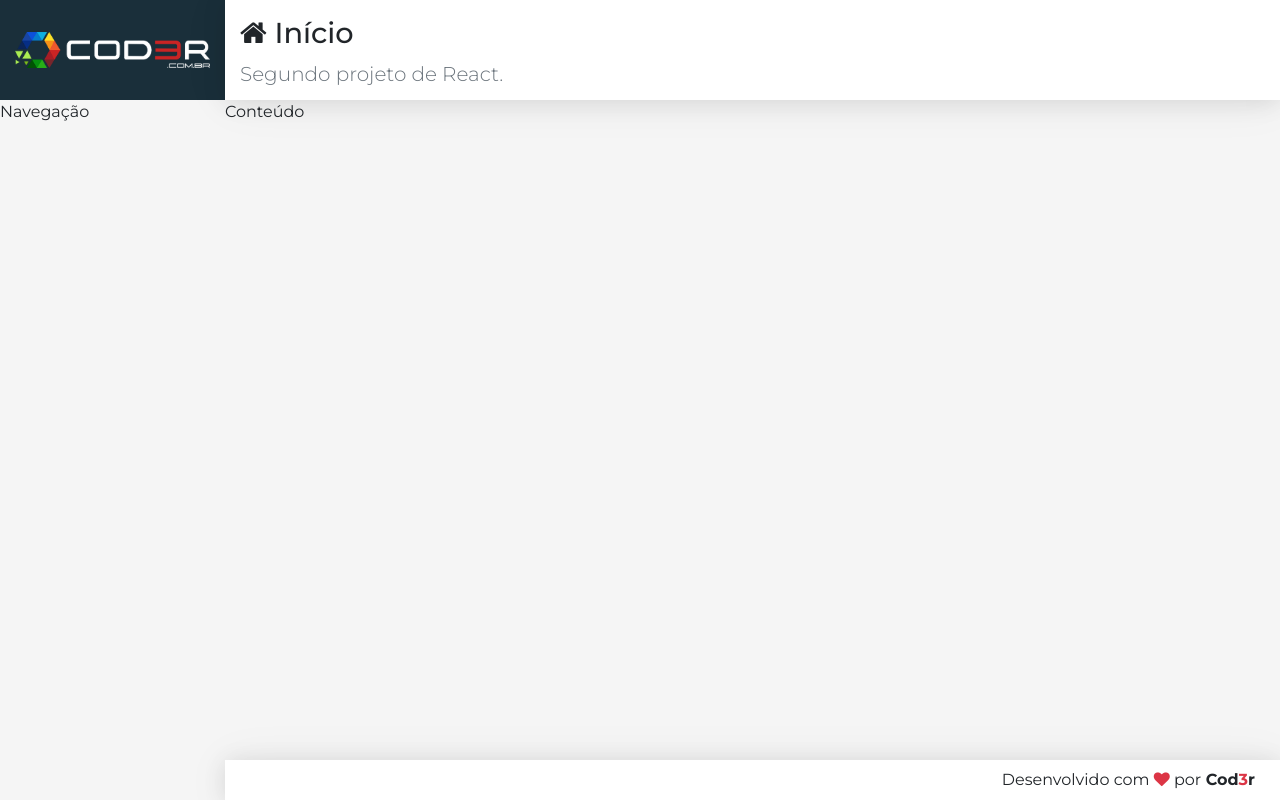
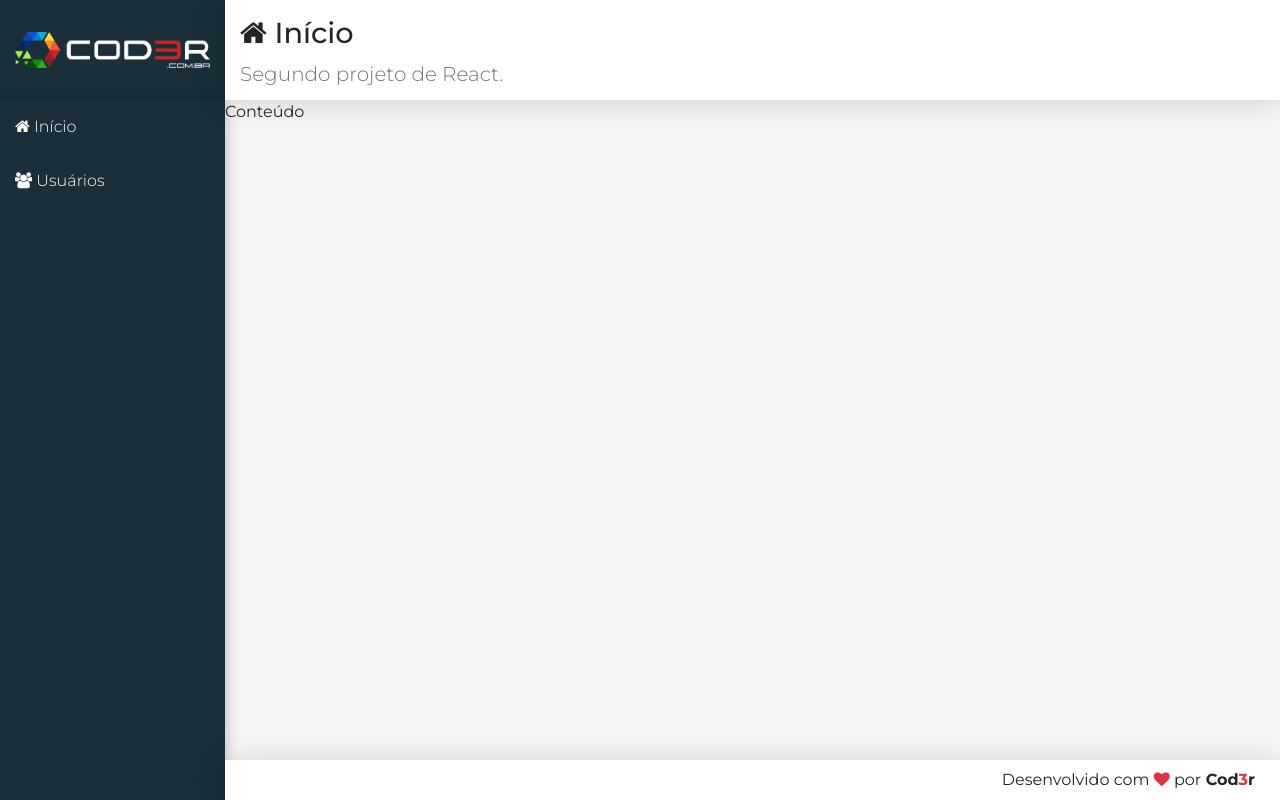
Before and after one commit to eric-moniz/cadastro-usuarios, a React (Create React App) app in the folder frontend/: page / in a window 1280 px wide. Built offline with nearby package versions, Linux system fonts and the light colour scheme.

Commit message:
Componente Navegação

```diff
--- a/frontend/src/components/templates/Nav.css
+++ b/frontend/src/components/templates/Nav.css
@@ -0,0 +1,21 @@
+aside.menu-area {
+  background-color: var(--bg-dark);
+  box-shadow: 2px 0 10px 0 rgba(0, 0, 0, 0.12),
+    2px 0 15px 0 rgba(0, 0, 0, 0.09);
+}
+
+.menu a {
+  display: block;
+  text-decoration: none;
+  color: #fff;
+  font-weight: 300;
+  padding: 15px;
+}
+
+.menu a:hover {
+  background: linear-gradient(
+    135deg,
+    #07a7e3 0%,
+    #32dac3 100%
+  );
+}
--- a/frontend/src/components/templates/Nav.jsx
+++ b/frontend/src/components/templates/Nav.jsx
@@ -3,7 +3,19 @@ import React from 'react';
 import './Nav.css';
 
 const Nav = (props) => {
-  return <aside className="menu-area">Navegação</aside>;
+  return (
+    <aside className="menu-area">
+      <nav className="menu">
+        {/* Refatorar */}
+        <a href="#/">
+          <i className="fa fa-home"></i> Início
+        </a>
+        <a href="#/users">
+          <i className="fa fa-users"></i> Usuários
+        </a>
+      </nav>
+    </aside>
+  );
 };
 
 export default Nav;
```
Also changed, not shown: frontend/.prettierrc.json (added).
